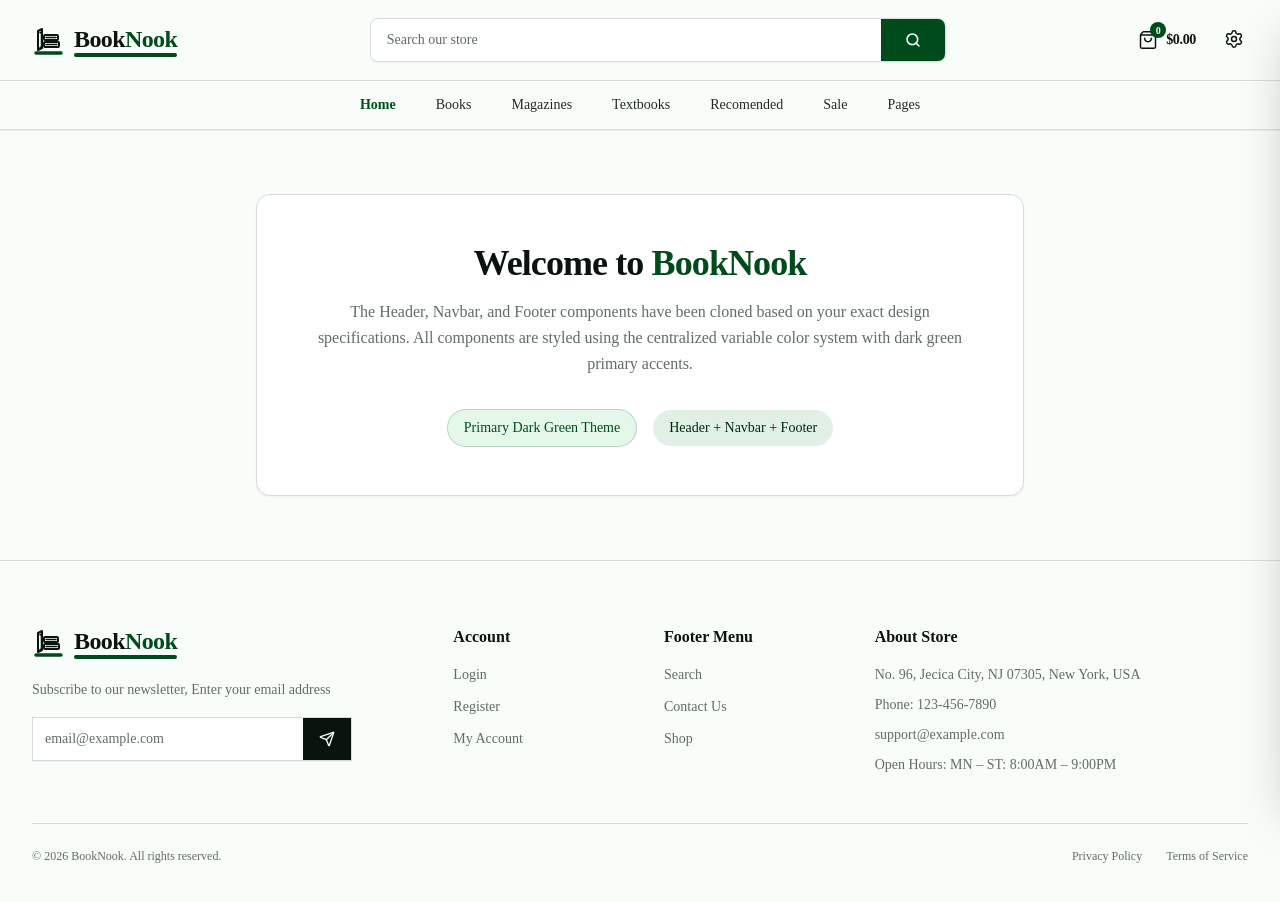
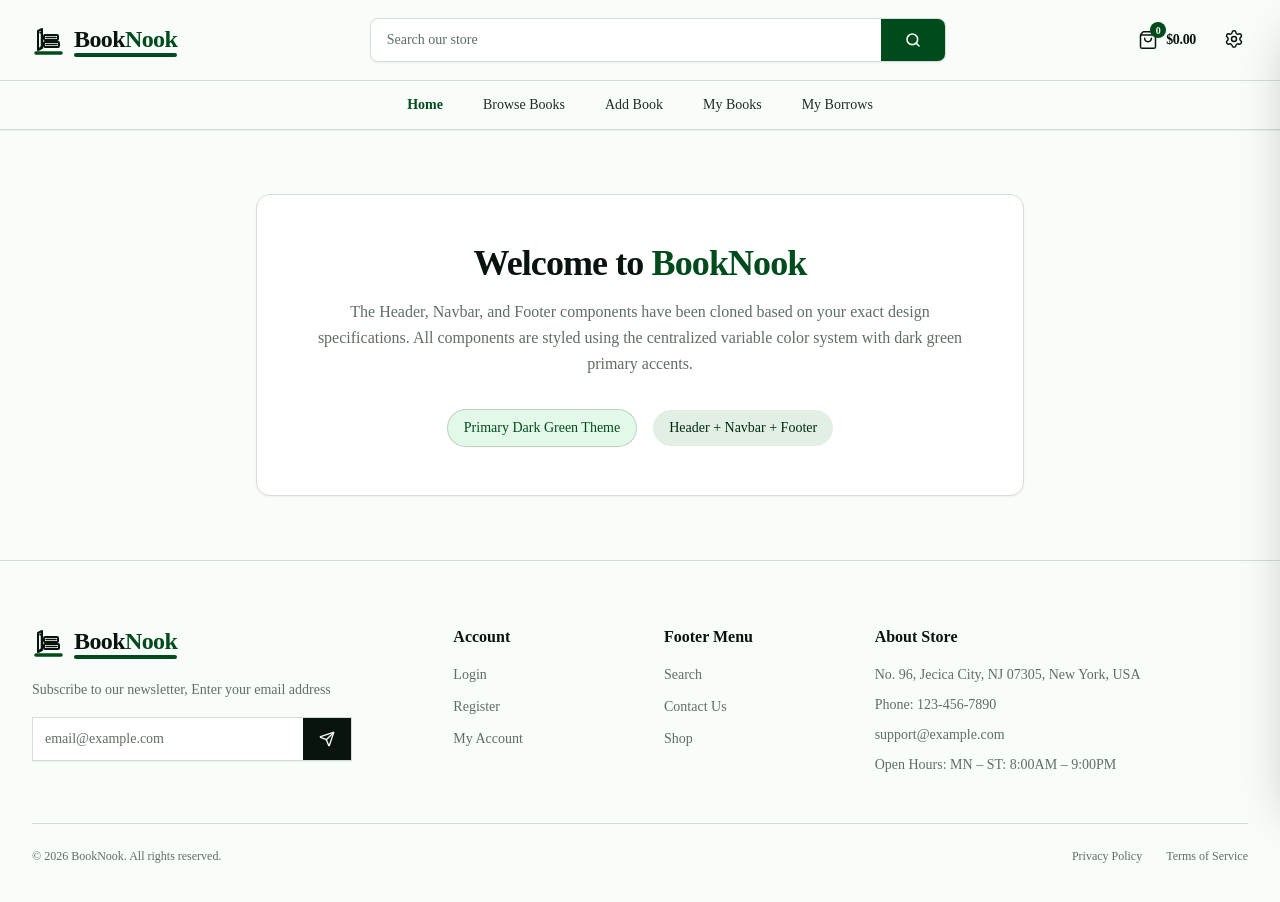
Before and after one commit to muhammadsakib-dev/booknook_client, a Next.js app: page / in a window 1280 px wide. Shown: the top 902 px of the page. Built offline with nearby package versions, Linux system fonts and the light colour scheme.

Commit message:
Update navigation links
Replace the previous category and promotional navigation items with links for browsing, adding, and managing books and borrows. Remove the unused special-item styling.

```diff
--- a/src/components/Navbar.tsx
+++ b/src/components/Navbar.tsx
@@ -9,17 +9,14 @@ import { useState } from "react";
 interface NavItem {
   label: string;
   href: string;
-  isSpecial?: boolean;
 }
 
 const navItems: NavItem[] = [
   { label: "Home", href: "/" },
-  { label: "Books", href: "/books" },
-  { label: "Magazines", href: "/magazines" },
-  { label: "Textbooks", href: "/textbooks" },
-  { label: "Recomended", href: "/recommended" },
-  { label: "Sale", href: "/sale", isSpecial: true },
-  { label: "Pages", href: "/pages" },
+  { label: "Browse Books", href: "/books" },
+  { label: "Add Book", href: "/add-book" },
+  { label: "My Books", href: "/my-books" },
+  { label: "My Borrows", href: "/my-borrows" },
 ];
 
 interface NavbarProps {
@@ -56,8 +53,7 @@ export function Navbar({ className }: NavbarProps) {
                       "text-sm font-medium transition-colors hover:text-primary relative py-3 block",
                       isActive
                         ? "text-primary font-semibold"
-                        : "text-foreground/90",
-                      item.isSpecial && "hover:text-primary",
+                        : "text-foreground/90"
                     )}
                   >
                     {item.label}
```
